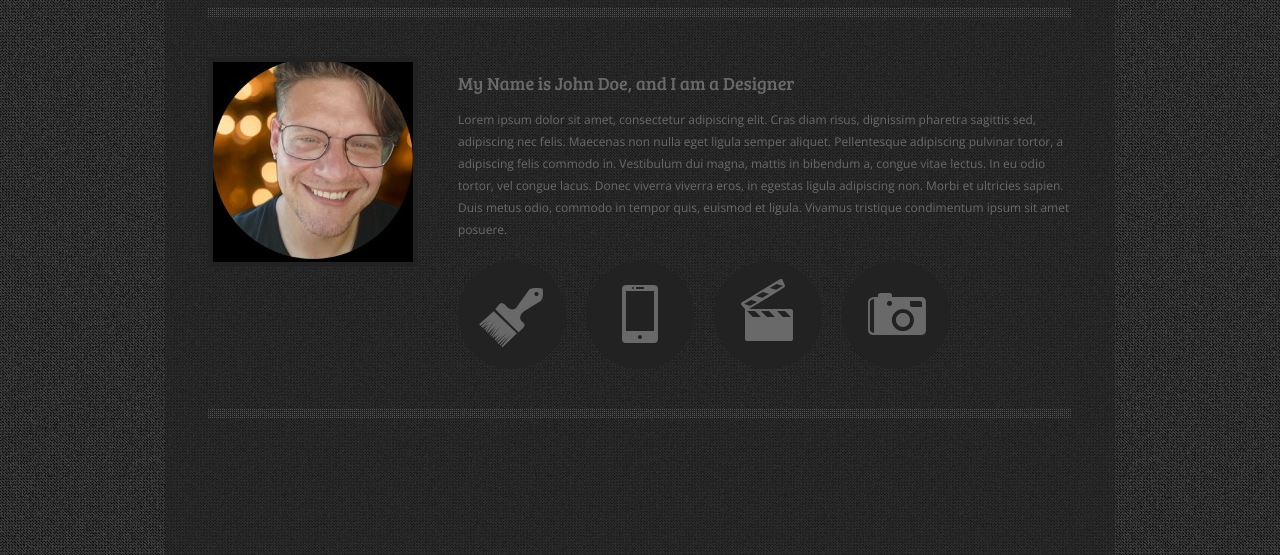
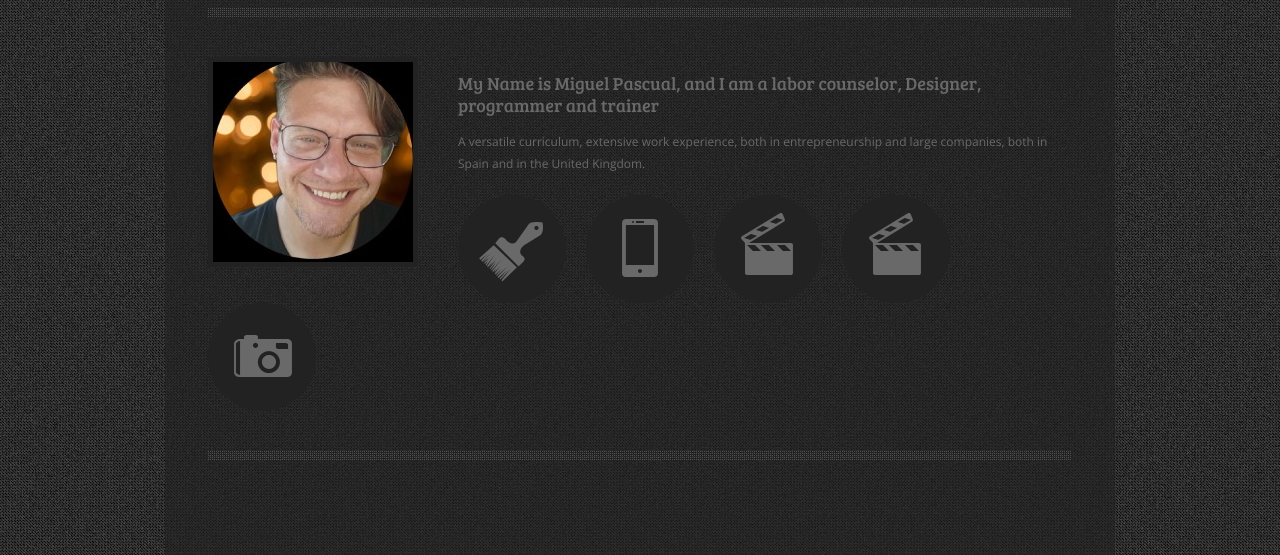
Before and after one commit to sir-seawolf/curriculum, a plain HTML site: page index.htm in a window 1280 px wide. Shown: the part 245-800 px from the top of the page. Drawn offline with nearby package versions, Linux system fonts and the light colour scheme.

Commit message:
cambio en Index2

```diff
--- a/index.htm
+++ b/index.htm
@@ -37,12 +37,13 @@
         <div class="top-divider"></div>
         <div class="content">
         	<img src="images/designer-photo.jpg" alt="portraid" />
-            <h2>My Name is John Doe, and I am a Designer</h2>
-            <p>Lorem ipsum dolor sit amet, consectetur adipiscing elit. Cras diam risus, dignissim pharetra sagittis sed, adipiscing nec felis. Maecenas non nulla eget ligula semper aliquet. Pellentesque adipiscing pulvinar tortor, a adipiscing felis commodo in. Vestibulum dui magna, mattis in bibendum a, congue vitae lectus. In eu odio tortor, vel congue lacus. Donec viverra viverra eros, in egestas ligula adipiscing non. Morbi et ultricies sapien. Duis metus odio, commodo in tempor quis, euismod et ligula. Vivamus tristique condimentum ipsum sit amet posuere.</p>
+            <h2>My Name is Miguel Pascual, and I am a labor counselor, Designer, programmer and trainer</h2>
+            <p>A versatile curriculum, extensive work experience, both in entrepreneurship and large companies, both in Spain and in the United Kingdom.</p>
             <ul id="service-icons">
-            	<li class="services-design">Design</li>
-                <li class="services-mobile">Mobile</li>
-                <li class="services-film">Film</li>
+            	<li class="services-design">Labor counselor</li>
+                <li class="services-mobile">Designer</li>
+                <li class="services-film">programmer</li>
+                <li class="services-film">trainer</li>
                 <li class="services-photo">Photo</li>
             </ul>
         </div>
```
